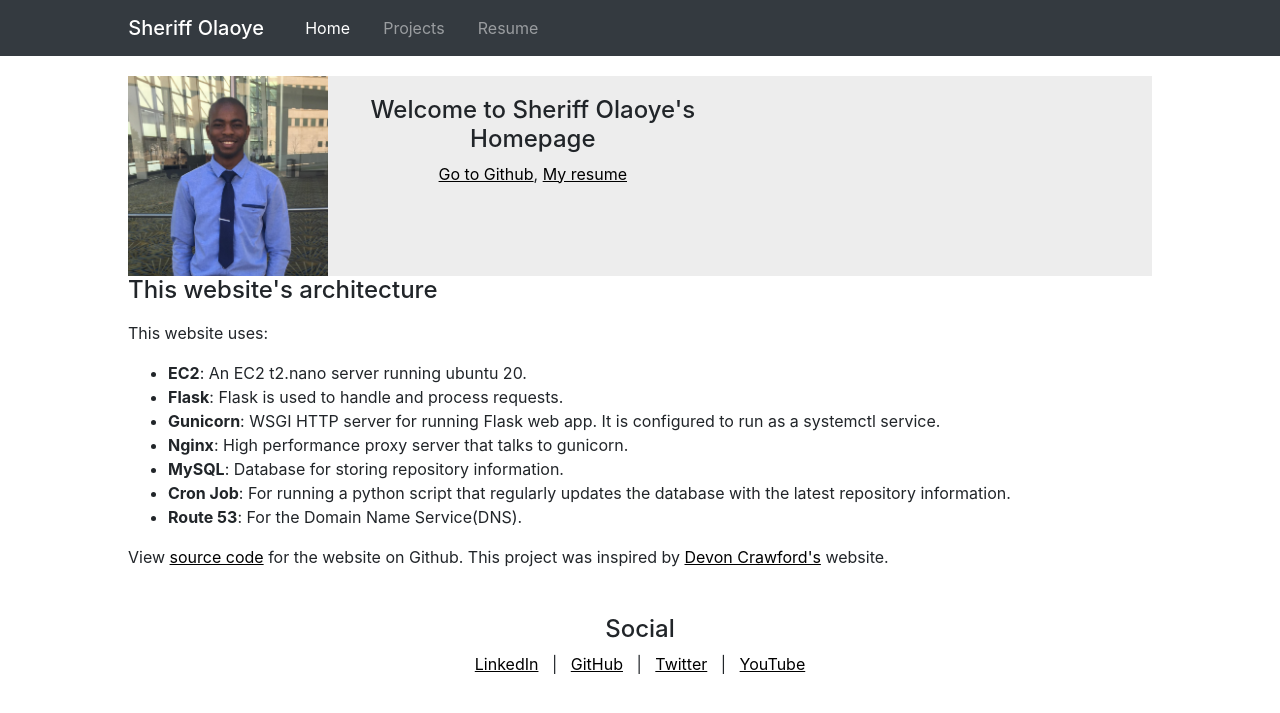
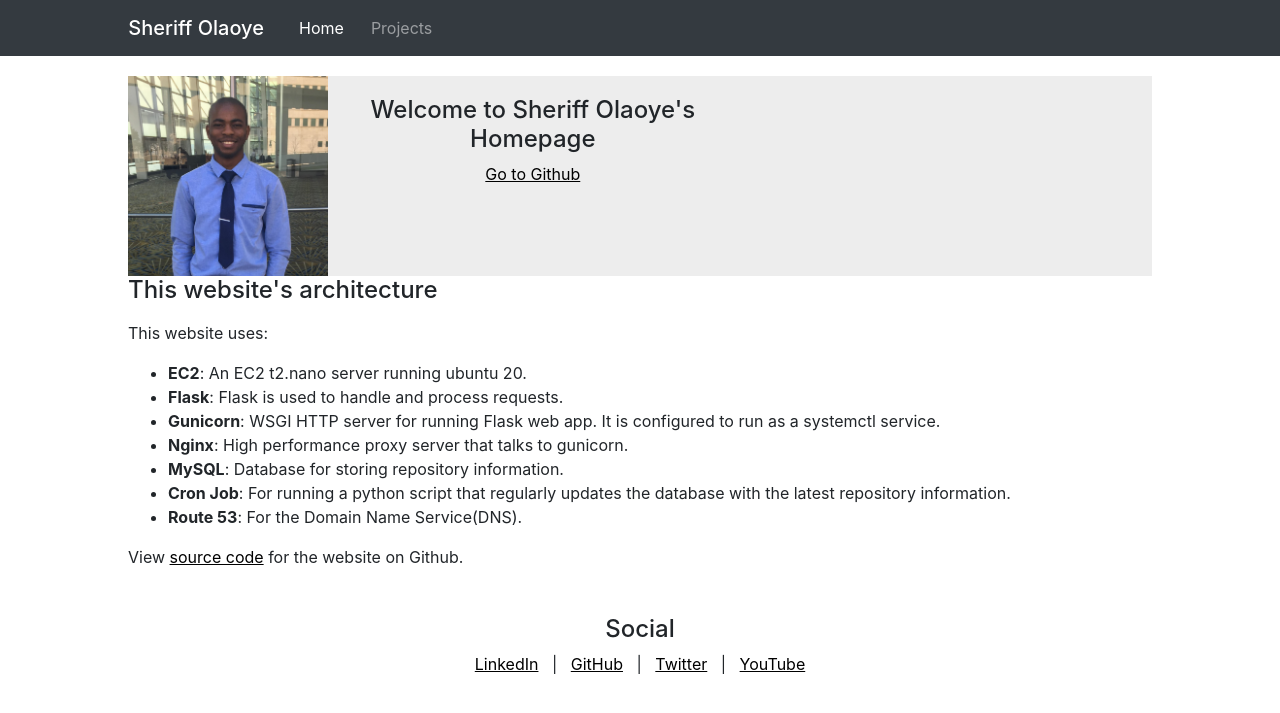
Before and after one commit to sheriffolaoye/aws-serverless-website, a Flask app: page / in a window 1280 px wide. Shown: the top 713 px of the page. Run offline with Flask 2, Linux system fonts and the light colour scheme; some libraries are stand-ins or nearby versions.

Commit message:
removed link to resume

```diff
--- a/website/templates/index.html
+++ b/website/templates/index.html
@@ -29,12 +29,6 @@
                 <li class="nav-item" id="navbar-item">
                     <a class="nav-link" href="projects">Projects</a>
                 </li>
-                <!--li class="nav-item" id="navbar-item">
-                    <a class="nav-link" href="videos">Videos</a>
-                </li-->
-                <li class="nav-item" id="navbar-item">
-                    <a class="nav-link" href="https://s3.amazonaws.com/sheriffolaoye.com/resume.pdf" target="_blank">Resume</a>
-                </li>
             </ul>
         </div>
     </nav>
@@ -46,8 +40,7 @@
             <div class="welcome-text">
                 <h4>Welcome to Sheriff Olaoye's Homepage</h4>
 
-                <a class="button" href="https://github.com/sheriffolaoye" target="_blank">Go to Github</a>,
-                <a class="button" href="https://s3.amazonaws.com/sheriffolaoye.com/resume.pdf" target="_blank">My resume</a>
+                <a class="button" href="https://github.com/sheriffolaoye" target="_blank">Go to Github</a>
             </div>
         </div>
 
@@ -71,8 +64,7 @@
             </ul>
             <p>
                 View <a href="https://github.com/sheriffolaoye/aws-website" target="_blank">source code</a> for
-                the website on Github. This project was inspired by <a href="https://devoncrawford.io" target="_blank">Devon
-                    Crawford's</a> website.
+                the website on Github.
             </p>
         </div>
 
--- a/website/templates/projects.html
+++ b/website/templates/projects.html
@@ -28,12 +28,6 @@
                 </li>
                 <li class="nav-item active" id="navbar-item">
                     <a class="nav-link" href="projects">Projects<span class="sr-only">(current)</span></a>
-                </li>
-                <!--li class="nav-item" id="navbar-item">
-                    <a class="nav-link" href="videos">Videos</a>
-                </li-->
-                <li class="nav-item" id="navbar-item">
-                    <a class="nav-link" href="https://s3.amazonaws.com/sheriffolaoye.com/resume.pdf" target="_blank">Resume</a>
                 </li>
             </ul>
         </div>
```
